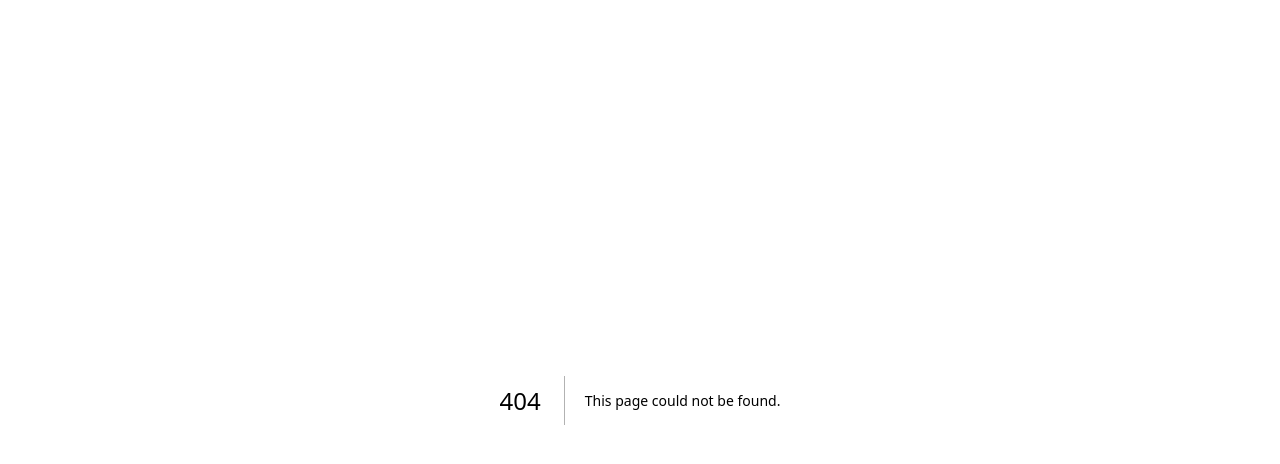
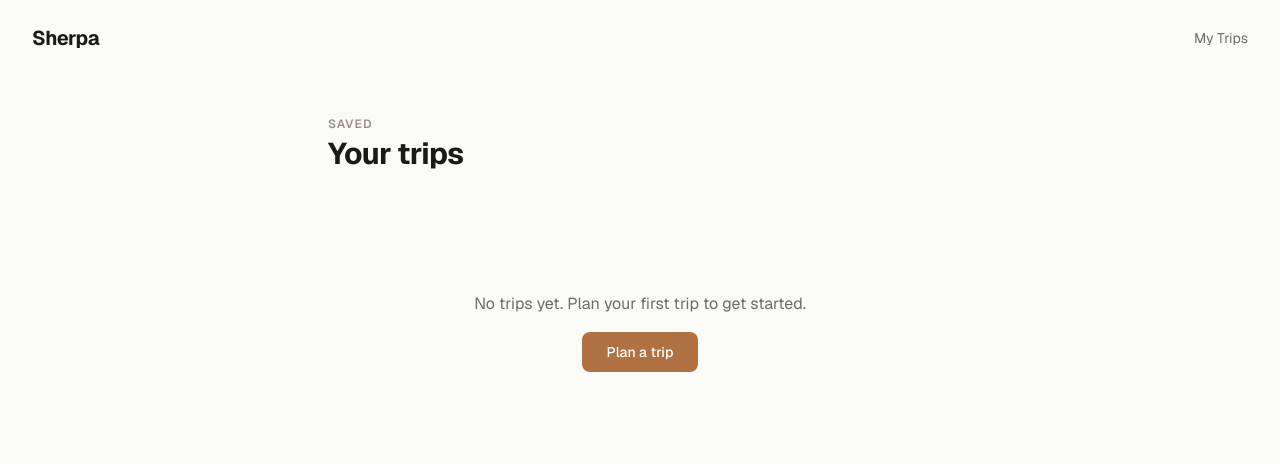
Before and after one commit to tejaschandan308/Sherpa, a Next.js app: page /trips in a window 1280 px wide. Before the commit this address had no page. Shown: the top 464 px of the page. Built offline with nearby package versions, Linux system fonts and the light colour scheme.

Commit message:
add saved trips with localStorage, My Trips page, navigation

```diff
--- /dev/null
+++ b/app/components/SherpaNav.tsx
@@ -0,0 +1,22 @@
+'use client'
+
+import Link from 'next/link'
+
+export default function SherpaNav() {
+  return (
+    <nav className="px-8 py-6 flex items-center justify-between">
+      <Link
+        href="/"
+        className="text-[#1A1A1A] text-xl font-bold tracking-tight hover:opacity-75 transition-opacity"
+      >
+        Sherpa
+      </Link>
+      <Link
+        href="/trips"
+        className="text-sm text-[#6B6B6B] hover:text-[#1A1A1A] transition-colors"
+      >
+        My Trips
+      </Link>
+    </nav>
+  )
+}
--- /dev/null
+++ b/app/lib/trips.ts
@@ -0,0 +1,61 @@
+import type { Place } from '../api/recommend/route'
+
+export interface SavedTrip {
+  id: number
+  destination: string
+  startDate: string
+  endDate: string
+  styleTags: string[]
+  pace: string
+  weatherSummary?: string
+  places: Place[]
+  savedAt: number
+}
+
+const STORAGE_KEY = 'sherpa_trips'
+
+function readTrips(): SavedTrip[] {
+  try {
+    const raw = localStorage.getItem(STORAGE_KEY)
+    return raw ? (JSON.parse(raw) as SavedTrip[]) : []
+  } catch {
+    return []
+  }
+}
+
+function writeTrips(trips: SavedTrip[]): void {
+  try {
+    localStorage.setItem(STORAGE_KEY, JSON.stringify(trips))
+  } catch {
+    // localStorage unavailable (private browsing, storage full, etc.)
+  }
+}
+
+export function getAllTrips(): SavedTrip[] {
+  return readTrips().sort((a, b) => b.savedAt - a.savedAt)
+}
+
+export function getTrip(id: number): SavedTrip | null {
+  return readTrips().find((t) => t.id === id) ?? null
+}
+
+// Adds a new trip or updates an existing one matched by destination + date range.
+export function saveTrip(trip: SavedTrip): void {
+  const trips = readTrips()
+  const idx = trips.findIndex(
+    (t) =>
+      t.destination === trip.destination &&
+      t.startDate === trip.startDate &&
+      t.endDate === trip.endDate
+  )
+  if (idx >= 0) {
+    trips[idx] = trip
+  } else {
+    trips.push(trip)
+  }
+  writeTrips(trips)
+}
+
+export function deleteTrip(id: number): void {
+  writeTrips(readTrips().filter((t) => t.id !== id))
+}
--- a/app/page.tsx
+++ b/app/page.tsx
@@ -1,4 +1,5 @@
 import TripForm from './TripForm'
+import SherpaNav from './components/SherpaNav'
 
 // Layered mountain silhouette illustration — purely decorative, uses warm muted tones
 function MountainIllustration() {
@@ -44,10 +45,7 @@ export default function Home() {
   return (
     <main className="min-h-screen bg-[#FAFAF7]">
 
-      {/* Wordmark — top-left, feels like a real product nav */}
-      <nav className="px-8 py-6">
-        <span className="text-[#1A1A1A] text-xl font-bold tracking-tight">Sherpa</span>
-      </nav>
+      <SherpaNav />
 
       {/* Hero — big headline + illustration side by side */}
       <section className="max-w-5xl mx-auto px-8 pt-6 pb-20 flex items-center gap-16">
--- a/app/results/page.tsx
+++ b/app/results/page.tsx
@@ -5,6 +5,8 @@ import Image from 'next/image'
 import { useRouter } from 'next/navigation'
 import { MapPin, Utensils, Bed, Star, Cloud, Train, Car, Footprints, type LucideIcon } from 'lucide-react'
 import type { Place, PlaceReview } from '../api/recommend/route'
+import { saveTrip, getTrip, type SavedTrip } from '../lib/trips'
+import SherpaNav from '../components/SherpaNav'
 
 interface TripMeta {
   destination: string
@@ -81,7 +83,9 @@ function ReviewRow({ review, isFirst }: { review: PlaceReview; isFirst: boolean
 
 function LoadingScreen({ destination, messageIndex }: { destination: string; messageIndex: number }) {
   return (
-    <div className="min-h-screen bg-[#FAFAF7] flex items-center justify-center px-4">
+    <div className="min-h-screen bg-[#FAFAF7] flex flex-col">
+      <SherpaNav />
+      <div className="flex-1 flex items-center justify-center px-4">
       <div className="text-center space-y-6 max-w-sm w-full">
         <div className="flex justify-center gap-1.5">
           {[0, 1, 2].map((i) => (
@@ -103,6 +107,7 @@ function LoadingScreen({ destination, messageIndex }: { destination: string; mes
         </p>
       </div>
       </div>
+    </div>
   )
 }
 
@@ -116,6 +121,28 @@ export default function ResultsPage() {
   const [messageIndex, setMessageIndex] = useState(0)
 
   useEffect(() => {
+    // If a tripId param is present, load directly from localStorage (no API call needed)
+    const urlParams = new URLSearchParams(window.location.search)
+    const tripIdParam = urlParams.get('tripId')
+
+    if (tripIdParam) {
+      const saved = getTrip(parseInt(tripIdParam, 10))
+      if (!saved) {
+        router.replace('/trips')
+        return
+      }
+      setPlaces(saved.places)
+      setTrip({
+        destination: saved.destination,
+        startDate: saved.startDate,
+        endDate: saved.endDate,
+        weatherSummary: saved.weatherSummary,
+      })
+      setChecked(true)
+      return
+    }
+
+    // --- New trip flow: read from sessionStorage, call API ---
     const rawPlaces = sessionStorage.getItem('sherpa_recommendations')
     const rawTrip = sessionStorage.getItem('sherpa_trip')
 
@@ -156,6 +183,23 @@ export default function ResultsPage() {
         sessionStorage.setItem('sherpa_recommendations', JSON.stringify(data.places))
         sessionStorage.setItem('sherpa_trip', JSON.stringify(tripMeta))
         sessionStorage.removeItem('sherpa_pending_trip')
+
+        // Auto-save to localStorage and update URL to reflect the saved trip ID
+        const now = Date.now()
+        const newTrip: SavedTrip = {
+          id: now,
+          destination: pending.destination,
+          startDate: pending.startDate,
+          endDate: pending.endDate,
+          styleTags: pending.travelStyles,
+          pace: pending.pace,
+          weatherSummary: data.weatherSummary,
+          places: data.places,
+          savedAt: now,
+        }
+        saveTrip(newTrip)
+        window.history.replaceState(null, '', `/results?tripId=${now}`)
+
         setPlaces(data.places)
         setTrip(tripMeta)
         setIsLoading(false)
@@ -185,7 +229,9 @@ export default function ResultsPage() {
 
   if (error) {
     return (
-      <div className="min-h-screen bg-[#FAFAF7] flex items-center justify-center">
+      <div className="min-h-screen bg-[#FAFAF7] flex flex-col">
+        <SherpaNav />
+        <div className="flex-1 flex items-center justify-center">
           <div className="text-center space-y-4">
             <p className="text-[#6B6B6B]">{error}</p>
             <button
@@ -196,12 +242,15 @@ export default function ResultsPage() {
             </button>
           </div>
         </div>
+      </div>
     )
   }
 
   if (!places || !trip) {
     return (
-      <div className="min-h-screen bg-[#FAFAF7] flex items-center justify-center">
+      <div className="min-h-screen bg-[#FAFAF7] flex flex-col">
+        <SherpaNav />
+        <div className="flex-1 flex items-center justify-center">
           <div className="text-center space-y-4">
             <p className="text-[#6B6B6B]">No recommendations found.</p>
             <button
@@ -212,11 +261,14 @@ export default function ResultsPage() {
             </button>
           </div>
         </div>
+      </div>
     )
   }
 
   return (
-    <div className="min-h-screen bg-[#FAFAF7] px-4 py-16 animate-fade-in-up">
+    <div className="min-h-screen bg-[#FAFAF7] animate-fade-in-up">
+      <SherpaNav />
+      <div className="px-4 pb-16">
       <div className="max-w-4xl mx-auto space-y-12">
 
         {/* Trip header */}
@@ -386,5 +438,6 @@ export default function ResultsPage() {
 
       </div>
       </div>
+    </div>
   )
 }
--- /dev/null
+++ b/app/trips/page.tsx
@@ -0,0 +1,140 @@
+'use client'
+
+import { useEffect, useState } from 'react'
+import Image from 'next/image'
+import Link from 'next/link'
+import { useRouter } from 'next/navigation'
+import { X } from 'lucide-react'
+import SherpaNav from '../components/SherpaNav'
+import { getAllTrips, deleteTrip, type SavedTrip } from '../lib/trips'
+
+function formatDate(iso: string): string {
+  const [year, month, day] = iso.split('-').map(Number)
+  return new Date(year, month - 1, day).toLocaleDateString('en-GB', {
+    day: 'numeric',
+    month: 'long',
+    year: 'numeric',
+  })
+}
+
+export default function TripsPage() {
+  const router = useRouter()
+  const [trips, setTrips] = useState<SavedTrip[]>([])
+  const [loaded, setLoaded] = useState(false)
+
+  useEffect(() => {
+    setTrips(getAllTrips())
+    setLoaded(true)
+  }, [])
+
+  function handleDelete(e: React.MouseEvent, id: number) {
+    e.stopPropagation()
+    deleteTrip(id)
+    setTrips((prev) => prev.filter((t) => t.id !== id))
+  }
+
+  if (!loaded) {
+    return <div className="min-h-screen bg-[#FAFAF7]" />
+  }
+
+  return (
+    <div className="min-h-screen bg-[#FAFAF7]">
+      <SherpaNav />
+
+      <main className="max-w-2xl mx-auto px-6 py-10">
+
+        {/* Page header */}
+        <div className="space-y-1 mb-10">
+          <p className="text-xs font-semibold text-[#9A9087] tracking-widest uppercase">Saved</p>
+          <h1 className="text-3xl font-bold tracking-tight text-[#1A1A1A]">
+            Your trips
+            {trips.length > 0 && (
+              <span className="ml-2 text-2xl font-normal text-[#9A9087]">({trips.length})</span>
+            )}
+          </h1>
+        </div>
+
+        {/* Empty state */}
+        {trips.length === 0 ? (
+          <div className="text-center py-20 space-y-4">
+            <p className="text-[#6B6B6B]">No trips yet. Plan your first trip to get started.</p>
+            <Link
+              href="/"
+              className="inline-block bg-[#B07242] text-white font-medium px-6 py-2.5 rounded-lg hover:bg-[#8F5B2D] transition text-sm"
+            >
+              Plan a trip
+            </Link>
+          </div>
+        ) : (
+          <div className="space-y-4">
+            {trips.map((trip) => {
+              const heroPhoto = trip.places[0]?.photoUrl
+              return (
+                <div
+                  key={trip.id}
+                  onClick={() => router.push(`/results?tripId=${trip.id}`)}
+                  className="relative bg-white rounded-2xl border border-stone-200 shadow-sm overflow-hidden cursor-pointer hover:shadow-md hover:-translate-y-0.5 transition-all duration-150"
+                >
+                  {/* Delete button */}
+                  <button
+                    onClick={(e) => handleDelete(e, trip.id)}
+                    aria-label="Delete trip"
+                    className="absolute top-3 right-3 z-10 p-1.5 bg-white/80 backdrop-blur-sm rounded-full text-[#9A9087] hover:text-[#1A1A1A] hover:bg-white transition shadow-sm"
+                  >
+                    <X size={14} strokeWidth={2} />
+                  </button>
+
+                  <div className="flex">
+                    {/* Hero image */}
+                    {heroPhoto ? (
+                      <div className="relative w-36 shrink-0">
+                        <Image
+                          src={heroPhoto}
+                          alt={trip.destination}
+                          fill
+                          className="object-cover"
+                          sizes="144px"
+                        />
+                      </div>
+                    ) : (
+                      <div className="w-36 shrink-0 bg-stone-100" />
+                    )}
+
+                    {/* Card content */}
+                    <div className="flex-1 p-5 space-y-2.5 min-w-0">
+                      <div>
+                        <h2 className="text-lg font-bold text-[#1A1A1A] leading-snug truncate pr-6">
+                          {trip.destination}
+                        </h2>
+                        <p className="text-xs text-[#9A9087] mt-0.5">
+                          {formatDate(trip.startDate)} → {formatDate(trip.endDate)}
+                        </p>
+                      </div>
+
+                      {trip.styleTags.length > 0 && (
+                        <div className="flex flex-wrap gap-1.5">
+                          {trip.styleTags.map((tag) => (
+                            <span
+                              key={tag}
+                              className="text-[10px] bg-stone-100 text-[#6B6B6B] px-2 py-0.5 rounded-full"
+                            >
+                              {tag}
+                            </span>
+                          ))}
+                        </div>
+                      )}
+
+                      <p className="text-xs text-[#9A9087]">
+                        {trip.places.length} place{trip.places.length !== 1 ? 's' : ''} curated
+                      </p>
+                    </div>
+                  </div>
+                </div>
+              )
+            })}
+          </div>
+        )}
+      </main>
+    </div>
+  )
+}
```
Lines whose indentation alone changed are shown as unchanged.
